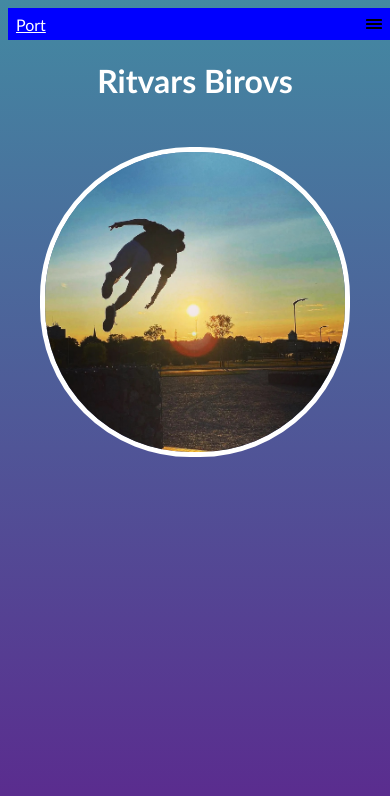
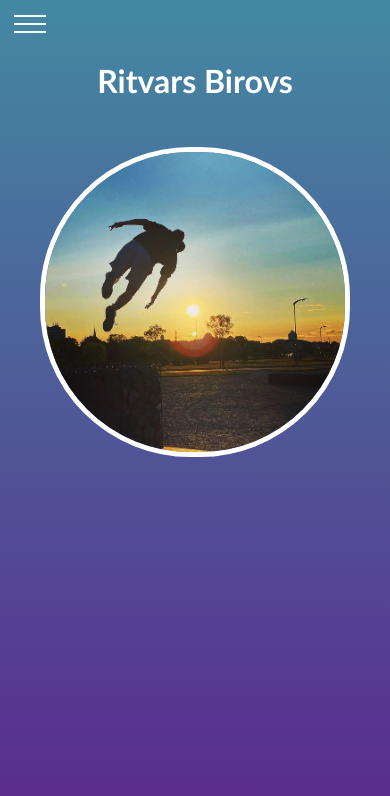
Before and after one commit to Ritvars358/Projekt-1-portfolio, a plain HTML site: page Portfolio/home1.html in a window 390 px wide. Drawn offline with Linux system fonts and the light colour scheme.

Commit message:
klarklar

```diff
--- a/Portfolio/burgir.js
+++ b/Portfolio/burgir.js
@@ -1,3 +1,6 @@
-const navBar = document.querySelector(".menu_list");
+const menu = document.querySelector(".mobile-menu");
 
-const naviBar = document.querySelector(".mobile-menu__button");
+menu.addEventListener("click", function () {
+  document.querySelector(".menu_list").classList.toggle("show");
+  menu.classList.toggle("show");
+});
--- a/Portfolio/home1.css
+++ b/Portfolio/home1.css
@@ -268,17 +268,58 @@ span:nth-child(7) {
 @media (max-width: 35em) {
   /* Mobile view */
   .mobile-menu {
+    appearance: none;
+    border: none;
+    background: none;
+    width: 2rem;
+    height: 2rem;
     display: flex;
-    justify-content: space-between;
-    align-items: center;
-    width: 100%;
-    height: 2em;
-    background: blue;
-    padding-inline: 0.5rem;
+    flex-direction: column;
+    justify-content: space-evenly;
+    transform-origin: center;
+  }
+
+  .mobile-menu__button__line {
+    width: 2rem;
+    height: 2px;
+    background: white;
+    transform-origin: center;
+    transition: translate 0.2s ease-in-out 0.2s, opacity 0.2s ease-in-out,
+      rotate 0.2s ease-in-out;
+  }
+
+  .show .mobile-menu__button__line {
+    transform-origin: center;
+    transition: translate 0.2s ease-in-out, opacity 0.2s ease-in-out 0.2s,
+      rotate 0.2s ease-in-out 0.2s;
+  }
+
+  .show .mobile-menu__button__line:nth-child(1) {
+    rotate: 45deg;
+    translate: 0 0.5rem;
+  }
+
+  .show .mobile-menu__button__line:nth-child(2) {
+    opacity: 0;
+  }
+
+  .show .mobile-menu__button__line:nth-child(3) {
+    rotate: -45deg;
+    translate: 0 -0.5rem;
   }
 
   .menu_list {
     display: none;
+  }
+
+  .menu_list.show {
+    display: flex;
+    justify-content: center;
+    gap: 0.5rem;
+  }
+
+  .menu_list.show a {
+    padding: 0.2rem 0.5rem;
   }
 
   .main-header {
--- a/Portfolio/home1.html
+++ b/Portfolio/home1.html
@@ -10,51 +10,12 @@
   </head>
   <body>
     <div>
-      <div class="mobile-menu">
+      <button class="mobile-menu">
         <!-- mobile navigation hamburger button-->
-        <p class="mobile-menu__title">
-          <a class="mobile-link" href="#">Port</a>
-        </p>
-        <div class="mobile-menu__button">
-          <button
-            class="btn-hamburger"
-            aria-controls="primary-navigation"
-            aria-expanded="false"
-          >
-            <svg
-              fill="var(--btn-hamburger)"
-              class="icon-hamburger"
-              viewbox="0 0 100 100"
-              width="250"
-            >
-              <rect
-                class="line top"
-                width="80"
-                height="10"
-                x="10"
-                y="25"
-                rx="2"
-              ></rect>
-              <rect
-                class="line middle"
-                width="80"
-                height="10"
-                x="10"
-                y="45"
-                rx="2"
-              ></rect>
-              <rect
-                class="line bottom"
-                width="80"
-                height="10"
-                x="10"
-                y="65"
-                rx="2"
-              ></rect>
-            </svg>
-          </button>
-        </div>
-      </div>
+        <div class="mobile-menu__button__line top"></div>
+        <div class="mobile-menu__button__line middle"></div>
+        <div class="mobile-menu__button__line bottom"></div>
+      </button>
 
       <div class="menu_list">
         <a class="button" href="#">Home</a>
```
Also changed, not shown: Portfolio/Portfolio.html (+7 -0 lines).
